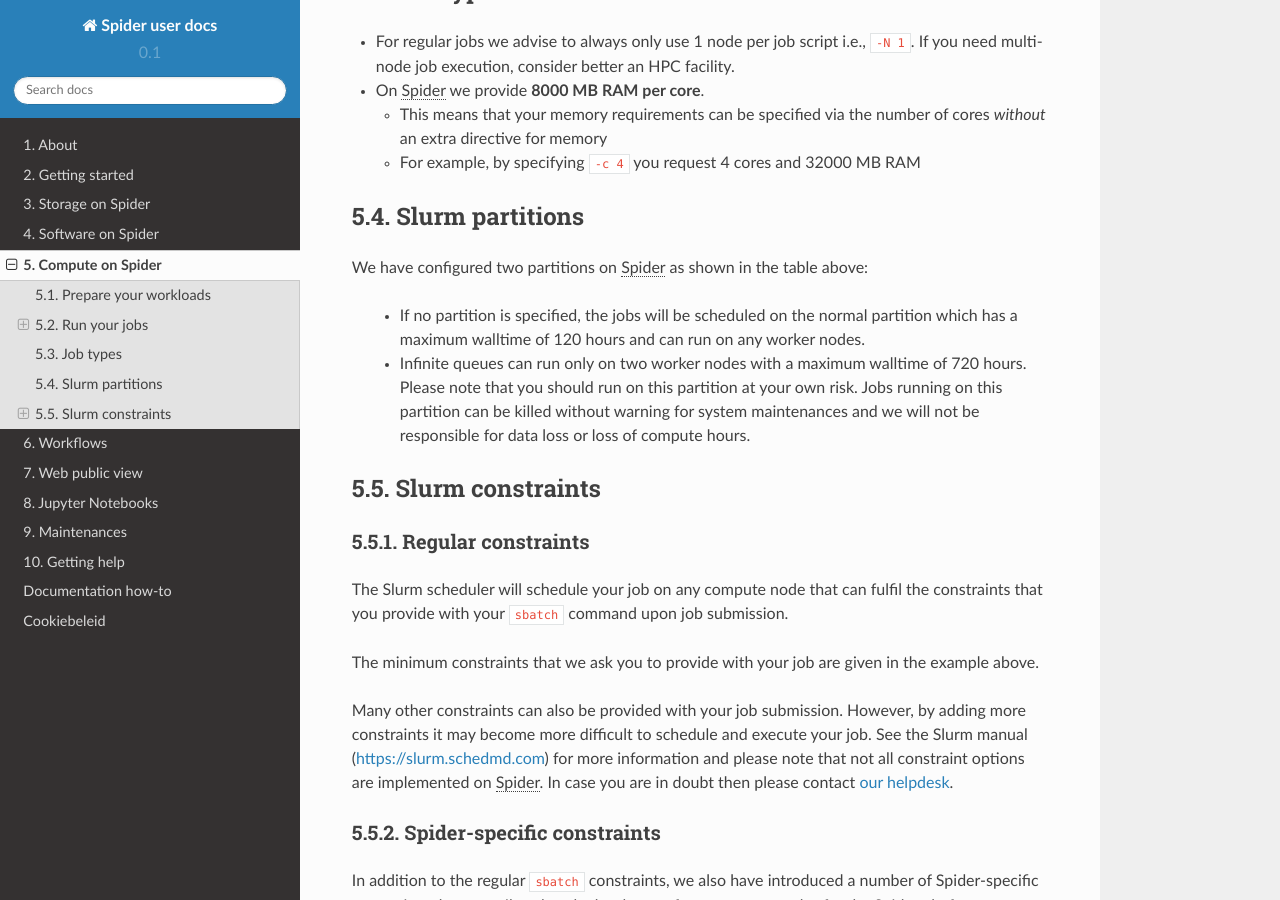
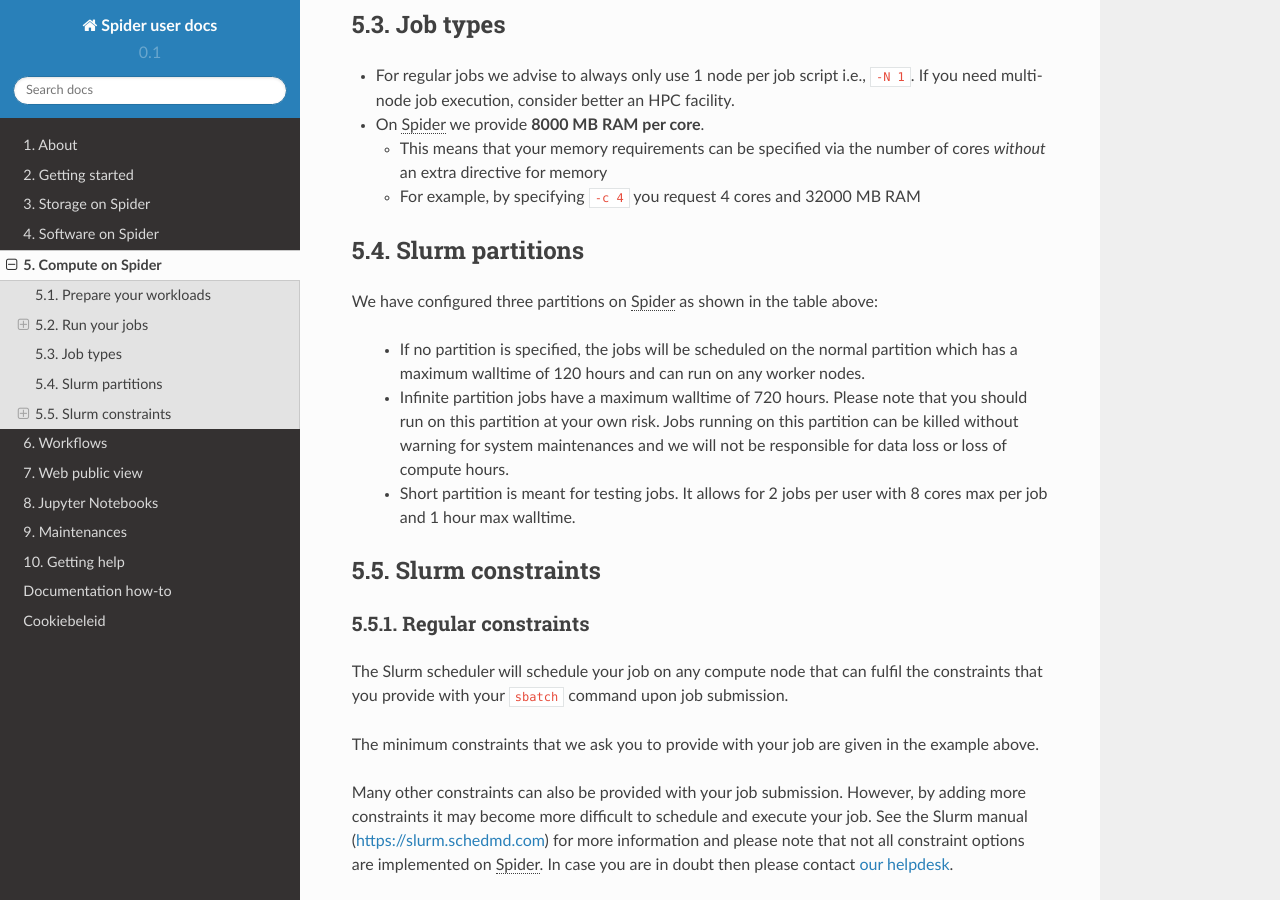
Before and after one commit to sara-nl/spiderdocs, a Sphinx documentation site: the page built from source/Pages/compute_on_spider.rst, in a window 1280 px wide and 900 px high, scrolled down 3274 px. Built offline with Sphinx 7.4.7 and the Read the Docs theme 2.0.0, drawn with Linux system fonts in a browser that asks for light colours; some of the changed text lies outside the part shown.

Commit message:
Update compute_on_spider.rst
added short partition

```diff
--- a/source/Pages/compute_on_spider.rst
+++ b/source/Pages/compute_on_spider.rst
@@ -55,6 +55,7 @@
 ``-t HH:MM:SS``       the wall-clock time   ``#SBATCH -t=1:00:00`` (the job will run max for 1 hour)
 ``-p <partition>``    partition selection   ``#SBATCH -p normal`` (the job will run max for 120 hours)
 ``-p <partition>``    partition selection   ``#SBATCH -p infinite`` (the job will run max for 720 hours)
+``-p <partition>``    partition selection   ``#SBATCH -p short`` (the job will run max for 1 hour)
 ==================    ===================   =================
 
 
@@ -193,11 +194,12 @@
 Slurm partitions
 ================
 
-We have configured two partitions on :abbr:`Spider (Symbiotic Platform(s) for Interoperable Data
+We have configured three partitions on :abbr:`Spider (Symbiotic Platform(s) for Interoperable Data
 Extraction and Redistribution)` as shown in the table above:
 
   * If no partition is specified, the jobs will be scheduled on the normal partition  which has a maximum walltime of 120 hours and can run on any worker nodes.
-  * Infinite queues can run only on two worker nodes with a maximum walltime of 720 hours. Please note that you should run on this partition at your own risk. Jobs running on this partition can be killed without warning for system maintenances and we will not be responsible for data loss or loss of compute hours.
+  * Infinite partition jobs have a maximum walltime of 720 hours. Please note that you should run on this partition at your own risk. Jobs running on this partition can be killed without warning for system maintenances and we will not be responsible for data loss or loss of compute hours.
+  * Short partition is meant for testing jobs. It allows for 2 jobs per user with 8 cores max per job and 1 hour max walltime.
 
 
 =================
```
